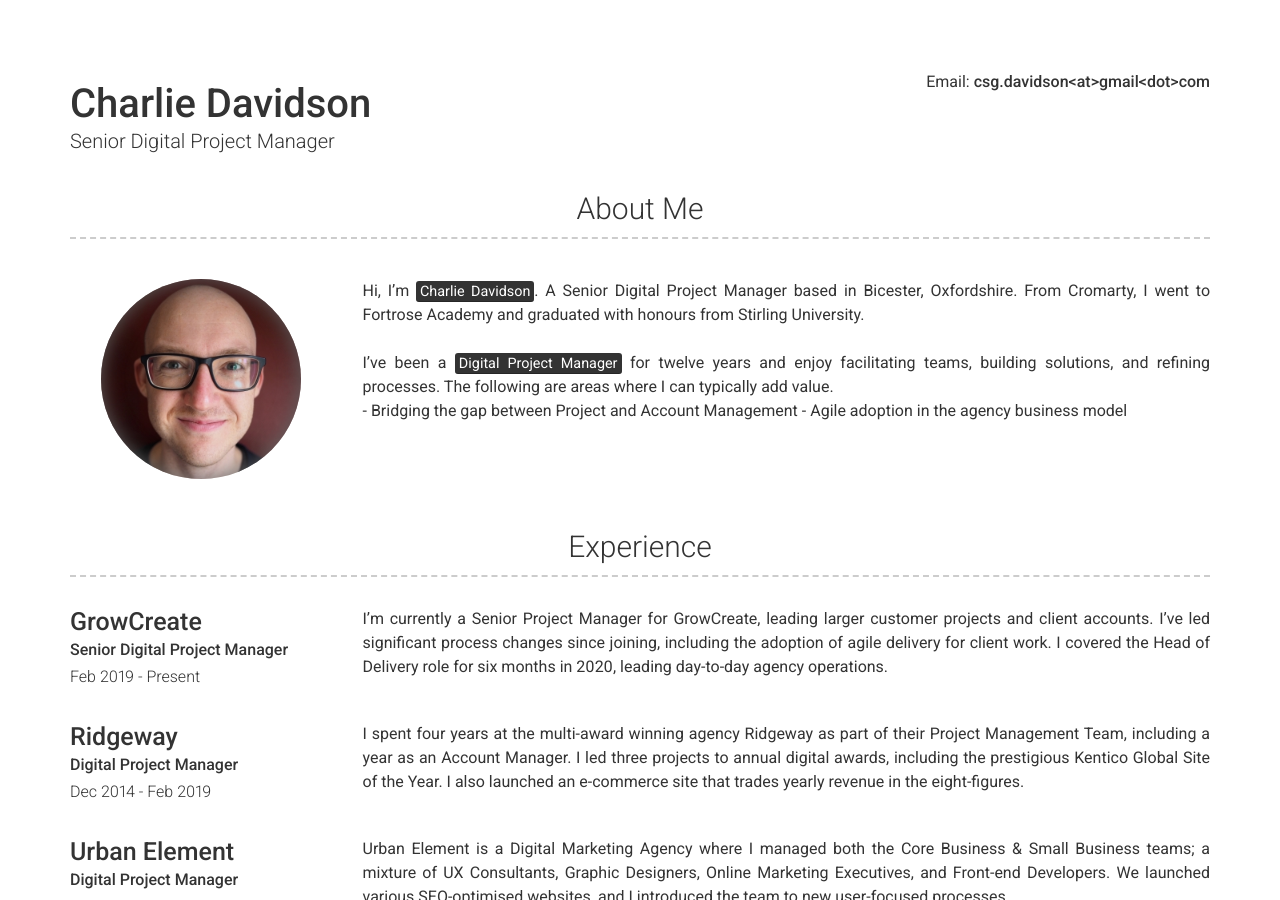
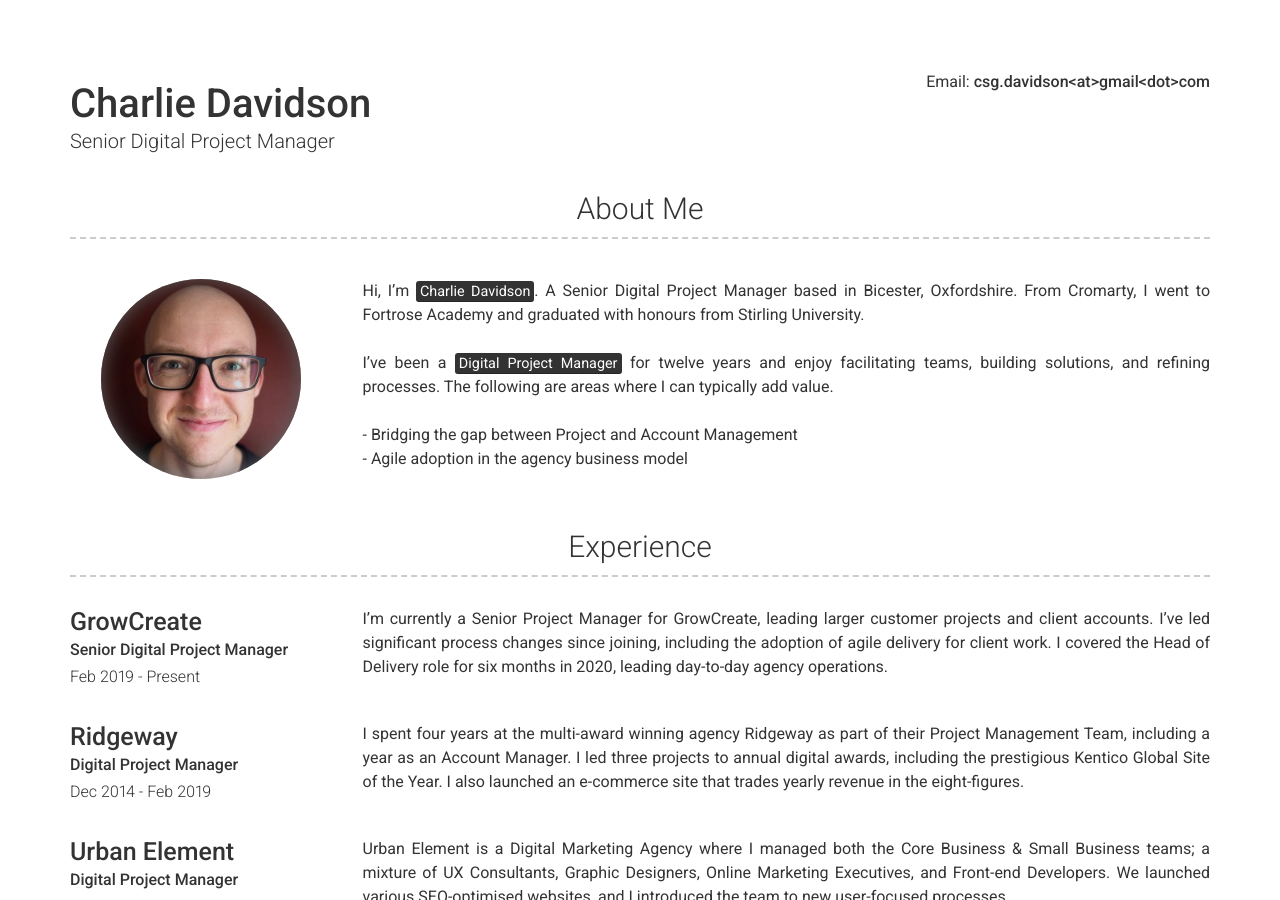
Before and after one commit to csgdavidson/Charlie-Davidson2, a Jekyll site: the page built from index.md, in a window 1280 px wide and 900 px high. Built offline with Jekyll 4.4.1, drawn with Linux system fonts in a browser that asks for light colours; nearby versions of some CDN libraries.

```diff
--- a/_config.yml
+++ b/_config.yml
@@ -19,8 +19,8 @@ gtm: "GTM-PQSN536"
 about_profile_image: assets/charlie.jpg
 about_content:
   Hi, I'm <mark>Charlie Davidson</mark>. A Senior Digital Project Manager based in Bicester, Oxfordshire. From Cromarty, I went to Fortrose Academy and graduated with honours from Stirling University.<br><br>
-  I've been a <mark>Digital Project Manager</mark> for twelve years and enjoy facilitating teams, building solutions, and refining processes. The following are areas where I can typically add value.<br>
-    - Bridging the gap between Project and Account Management
+  I've been a <mark>Digital Project Manager</mark> for twelve years and enjoy facilitating teams, building solutions, and refining processes. The following are areas where I can typically add value.<br><br>
+    - Bridging the gap between Project and Account Management<br>
     - Agile adoption in the agency business model
 
 # Projects Section
```
